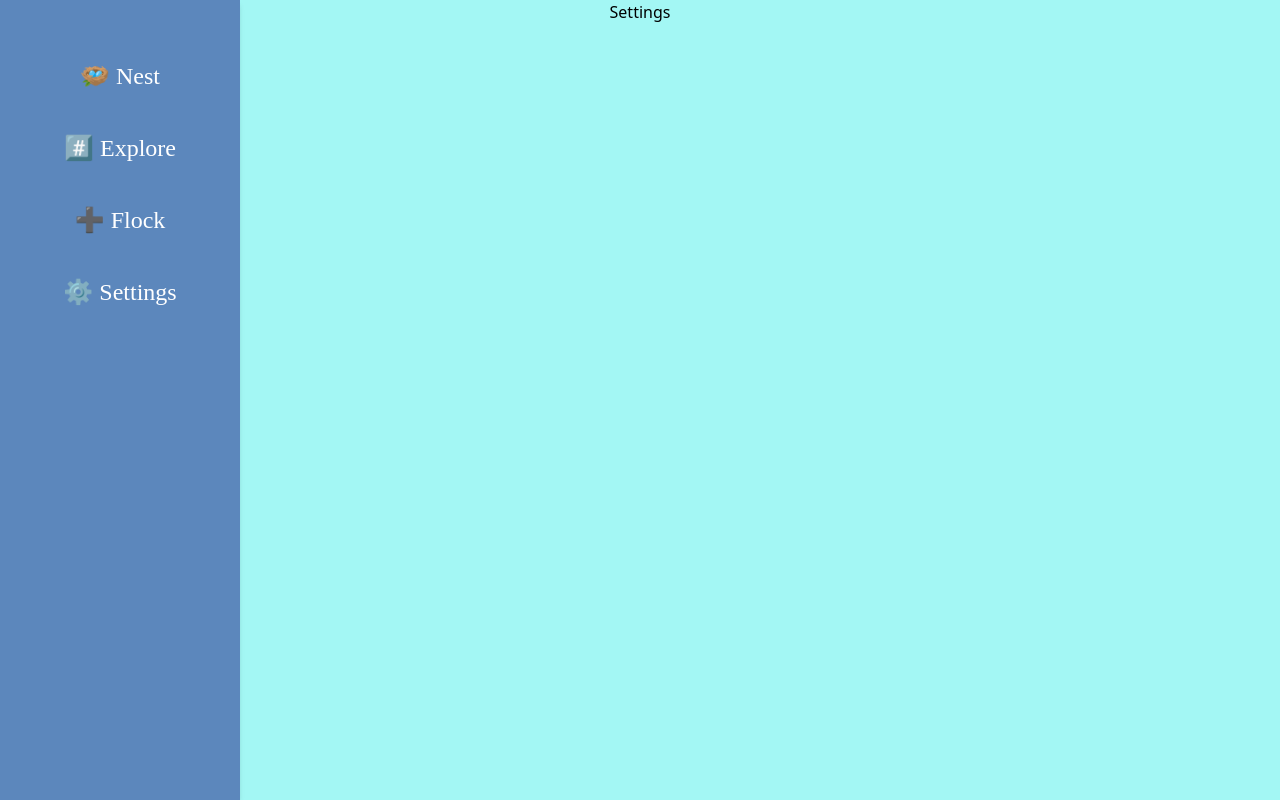
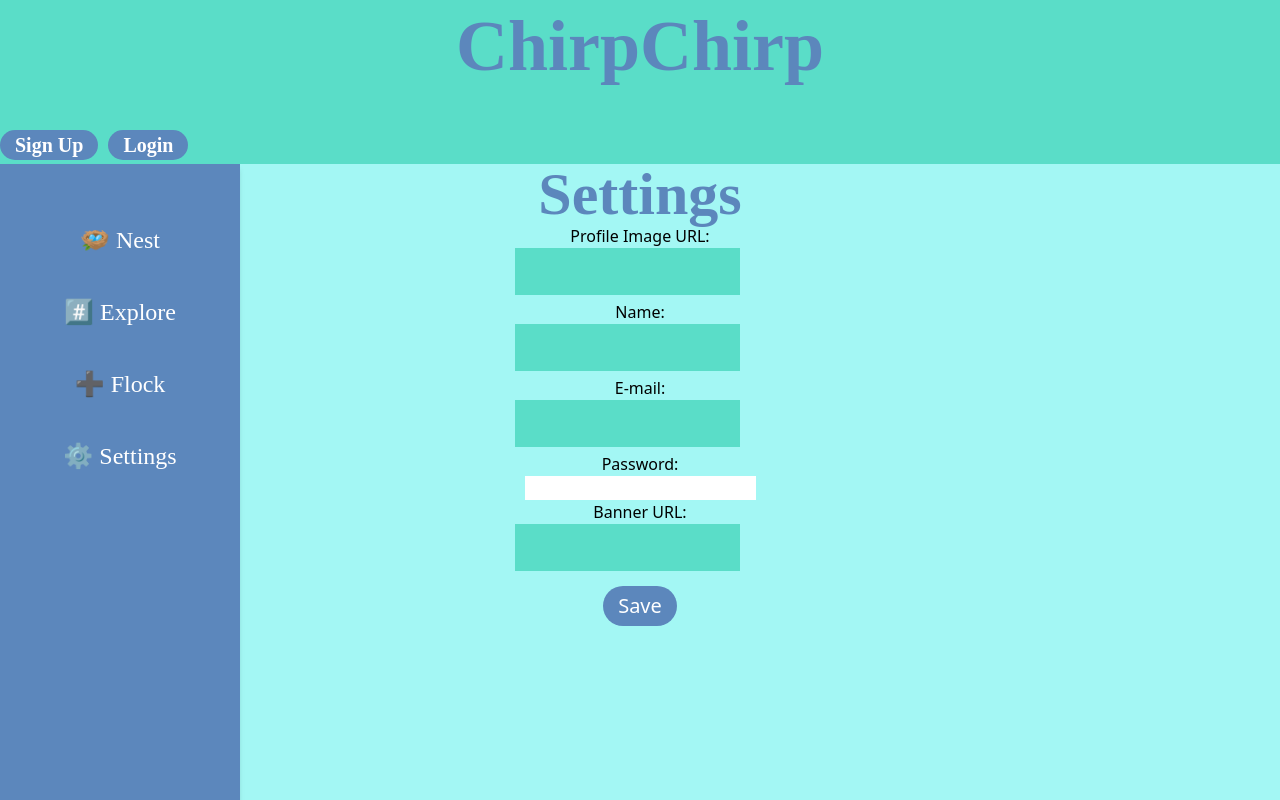
Before and after one commit to Waltl33/chirpchirp, a React (Create React App) app in the folder frontend/chirpchirp/: page /1/settings in a window 1280 px wide. Shown: the top 800 px of the page. Built offline with nearby package versions, Linux system fonts and the light colour scheme.

Commit message:
Settings Component

```diff
--- a/frontend/chirpchirp/src/components/Chirp.js
+++ b/frontend/chirpchirp/src/components/Chirp.js
@@ -1,14 +1,25 @@
 import React from 'react'
 import { useParams } from 'react-router-dom'
+import Header from './Header';
+import Nav from './Nav';
+
 
 export default function Chirp() {
   const { userName, chirpId } = useParams();
 
   return (
-    <div>
-        <h1>Chirp</h1>
-        <p>UserName = {userName}</p>
-        <p>ChirpId = {chirpId}</p>
-    </div>
+    <><div>
+      <Header />
+      <Nav />
+      <h1>Chirp</h1>
+
+    </div><div>
+      <h2>Date and Time</h2>
+
+      <p>UserName = {userName}</p>
+      <p>ChirpId = {chirpId}</p>
+
+
+      </div></>
   )
 }
--- a/frontend/chirpchirp/src/components/Header.js
+++ b/frontend/chirpchirp/src/components/Header.js
@@ -38,3 +38,5 @@ export default function Header() {
     </div>
   )
 }
+
+export {Header}
--- a/frontend/chirpchirp/src/components/Profile.js
+++ b/frontend/chirpchirp/src/components/Profile.js
@@ -2,6 +2,8 @@ import {React, useContext } from 'react'
 import { useParams } from 'react-router-dom'
 import { GlobalContext } from '../context/user.js'
 import Header from "./Header.js"
+import Nav from './Nav.js'
+import Settings from './Settings.js'
 
 export default function Profile() {
   // import params from url
@@ -14,13 +16,18 @@ export default function Profile() {
   globalState.page = 'profile';
 
   return (
+
     globalState.isLoggedIn?
     <>
       <Header />
+      <Nav/>
+      <img src={globalState.pfp}/> <img src={"bannerImage"}/>
       <h6>Logged In as {globalState.username}</h6>
     </> :
     <>
      <Header />
+     <Nav/>
+     <img src={globalState.pfp}/> <img src={"bannerImage"}/>
      <h6>Not logged in</h6>
     </>
   )
--- a/frontend/chirpchirp/src/components/Settings.js
+++ b/frontend/chirpchirp/src/components/Settings.js
@@ -1,11 +1,51 @@
-import React from 'react'
+import React, {useState} from 'react'
 import Nav from './Nav'
+import Header from './Header'
 
 export default function Settings() {
+//these are prone to changes when the backend is completed
+  const [profileImage, setProfileImage] = useState('');
+  const [name, setName] = useState('');
+  const [email, setEmail] = useState('');
+  const [password, setPassword] = useState('');
+  const [bannerImage, setBannerImage] = useState('');
+  const [formData, setFormData] = useState('');
+
+  const handleSubmit = (e) => {
+    e.preventDefault();
+    // Handle form submission
+
+  };
+
+
+
   return (
-    <div>
-      <Nav/>
-      <h1>Settings</h1>
-    </div>
+    <><div>
+      <Header />
+      <Nav />
+      <h1 class="font-proza-libre text-6xl font-bold text-center text-purple">Settings</h1>
+    </div><form onSubmit={handleSubmit}>
+        <div>
+          <label>Profile Image URL:</label>
+          <input type="text" value={profileImage} onChange={(e) => setProfileImage(e.target.value)} />
+        </div>
+        <div>
+          <label>Name:</label>
+          <input type="text" value={name} onChange={(e) => setName(e.target.value)} />
+        </div>
+        <div>
+          <label>E-mail:</label>
+          <input type="text" value={email} onChange={(e) => setEmail(e.target.value)} />
+        </div>
+        <div>
+          <label>Password:</label>
+          <input type="password" value={password} onChange={(e) => setPassword(e.target.value)} />
+        </div>
+        <div>
+          <label>Banner URL:</label>
+          <input type="text" value={bannerImage} onChange={(e) => setBannerImage(e.target.value)} />
+        </div>
+        <button type="submit">Save</button>
+      </form></>
   )
 }
```
